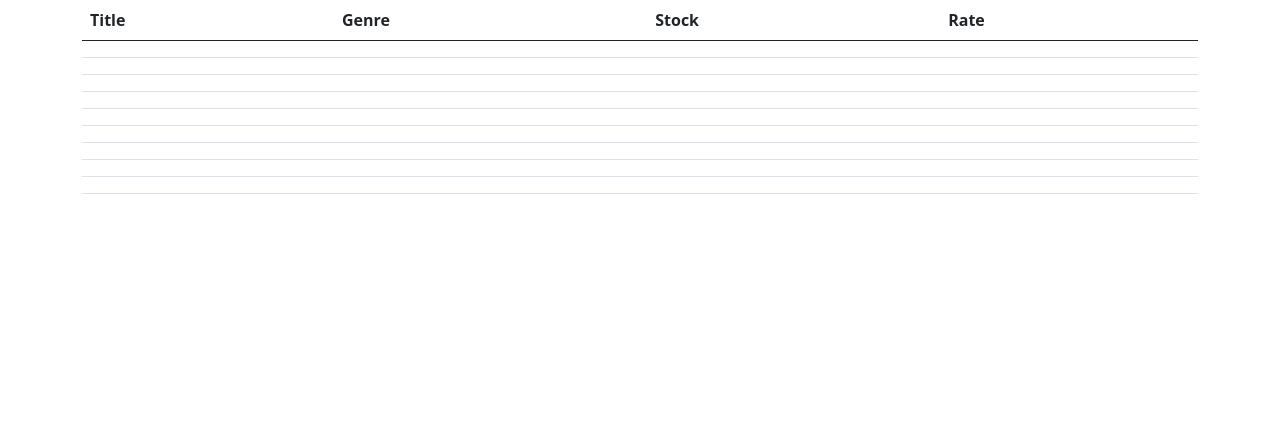
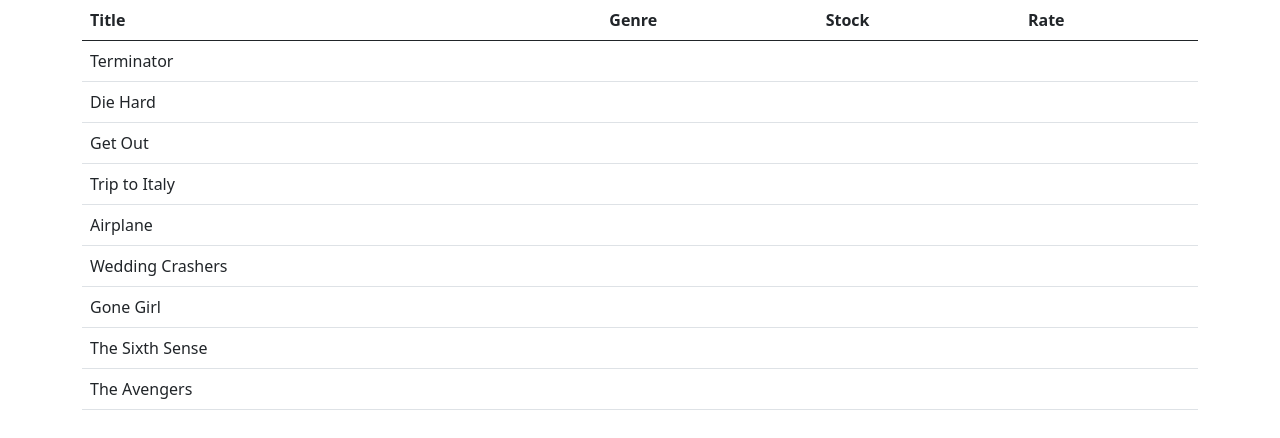
Before and after one commit to abbasi-naim/react-list-movie, a React (Create React App) app: page / in a window 1280 px wide. Shown: the top 438 px of the page. Built offline with nearby package versions, Linux system fonts and the light colour scheme.

Commit message:
add value in tables

```diff
--- a/src/components/movies.jsx
+++ b/src/components/movies.jsx
@@ -2,9 +2,8 @@
 import { getMovies } from "../services/fakeMovieService";
 
 class Movies extends Component {
-  state = {
-    movies: getMovies(),
-  };
+  state = { movies: getMovies() };
+
   render() {
     return (
       <table className="table">
@@ -19,7 +18,7 @@
         <tbody>
           {this.state.movies.map((movie) => (
             <tr>
-              <td></td>
+              <td key={movie}>{movie.title}</td>
               <td></td>
               <td></td>
               <td></td>
```
